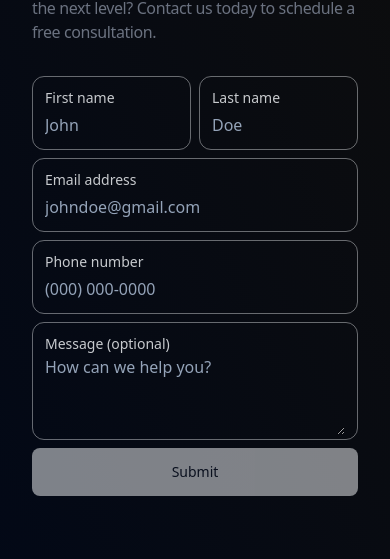
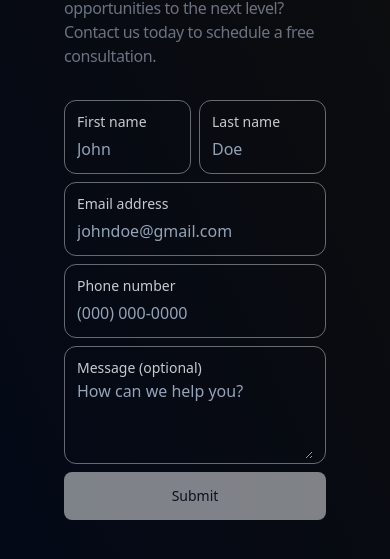
Before and after one commit to johnny-woodtke/upwardsads-website, a Next.js app: page /contact in a window 390 px wide. Shown: the part 193-752 px from the top of the page. Built offline with nearby package versions, Linux system fonts and the light colour scheme; no server answers; what node-mailjet would draw is missing.

Commit message:
refactor contact form

```diff
--- a/app/contact/page.tsx
+++ b/app/contact/page.tsx
@@ -2,7 +2,8 @@ import { Metadata } from "next"
 
 import { TITLE } from "@/app/data"
 import { metadata as defaultMetadata } from "@/app/layout"
-import { ContactFormProvider, MultiStepContactForm } from "@/components/Contact"
+import { Contact as ContactForm } from "@/components/Contact"
+import { Section } from "@/components/Section"
 
 export const metadata: Metadata = {
   title: TITLE + " | Contact us",
@@ -15,23 +16,8 @@ export const metadata: Metadata = {
 
 export default function Contact() {
   return (
-    <section className="w-full max-w-screen-md">
-      <div className="mx-auto h-full w-full p-8 lg:p-12">
-        <div className="flex h-full w-full flex-col items-center justify-center">
-          <h2 className="mb-8 w-full text-start text-3xl font-bold tracking-tight sm:text-4xl xl:text-5xl">
-            Get started
-          </h2>
-          <p className="mb-8 w-full text-start tracking-tight text-gray-500 sm:text-lg lg:mb-12 xl:text-xl">
-            Ready to take your business opportunities to the next level? Contact us today to schedule a free
-            consultation.
-          </p>
-          <div className="w-full">
-            <ContactFormProvider>
-              <MultiStepContactForm />
-            </ContactFormProvider>
-          </div>
-        </div>
-      </div>
-    </section>
+    <Section border={false}>
+      <ContactForm />
+    </Section>
   )
 }
--- a/app/page.tsx
+++ b/app/page.tsx
@@ -1,4 +1,4 @@
-import { ContactFormProvider, MultiStepContactForm } from "@/components/Contact"
+import { Contact } from "@/components/Contact"
 import { ParallaxImage } from "@/components/ParallaxImage"
 import { ReviewCarousel } from "@/components/ReviewCarousel"
 import { Section, SectionId } from "@/components/Section"
@@ -99,22 +99,7 @@ export default function App() {
       </Section>
 
       <Section border={false}>
-        <div className="mx-auto flex w-full max-w-2xl flex-col items-center justify-center">
-          <h2 className="mb-8 w-full  text-start text-3xl font-bold tracking-tight sm:text-4xl xl:text-5xl">
-            Get started
-          </h2>
-          <div className="flex w-full flex-col items-center justify-center">
-            <p className="mb-8 w-full text-start tracking-tight text-gray-500 sm:text-lg lg:mb-12 xl:text-xl">
-              Ready to take your business opportunities to the next level? Contact us today to schedule a free
-              consultation.
-            </p>
-            <div className="w-full">
-              <ContactFormProvider>
-                <MultiStepContactForm />
-              </ContactFormProvider>
-            </div>
-          </div>
-        </div>
+        <Contact />
       </Section>
 
       <footer className="w-full py-10"></footer>
--- a/components/Contact/index.ts
+++ /dev/null
@@ -1,2 +0,0 @@
-export { ContactFormProvider } from "./ContactFormProvider"
-export { MultiStepContactForm } from "./MultiStepContactForm"
--- /dev/null
+++ b/components/Contact/index.tsx
@@ -0,0 +1,20 @@
+import { ContactFormProvider } from "./ContactFormProvider"
+import { MultiStepContactForm } from "./MultiStepContactForm"
+
+export function Contact() {
+  return (
+    <div className="mx-auto flex w-full max-w-2xl flex-col items-center justify-center">
+      <h2 className="mb-8 w-full  text-start text-3xl font-bold tracking-tight sm:text-4xl xl:text-5xl">Get started</h2>
+      <div className="flex w-full flex-col items-center justify-center">
+        <p className="mb-8 w-full text-start tracking-tight text-gray-500 sm:text-lg lg:mb-12 xl:text-xl">
+          Ready to take your business opportunities to the next level? Contact us today to schedule a free consultation.
+        </p>
+        <div className="w-full">
+          <ContactFormProvider>
+            <MultiStepContactForm />
+          </ContactFormProvider>
+        </div>
+      </div>
+    </div>
+  )
+}
```
